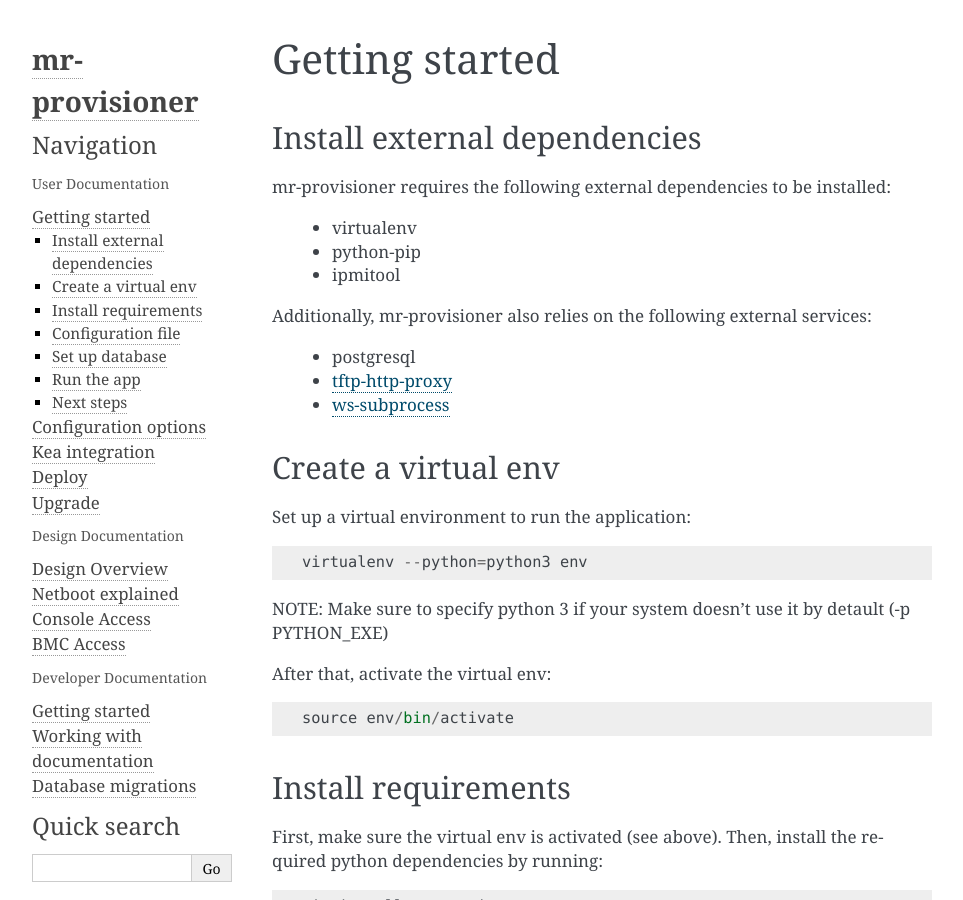
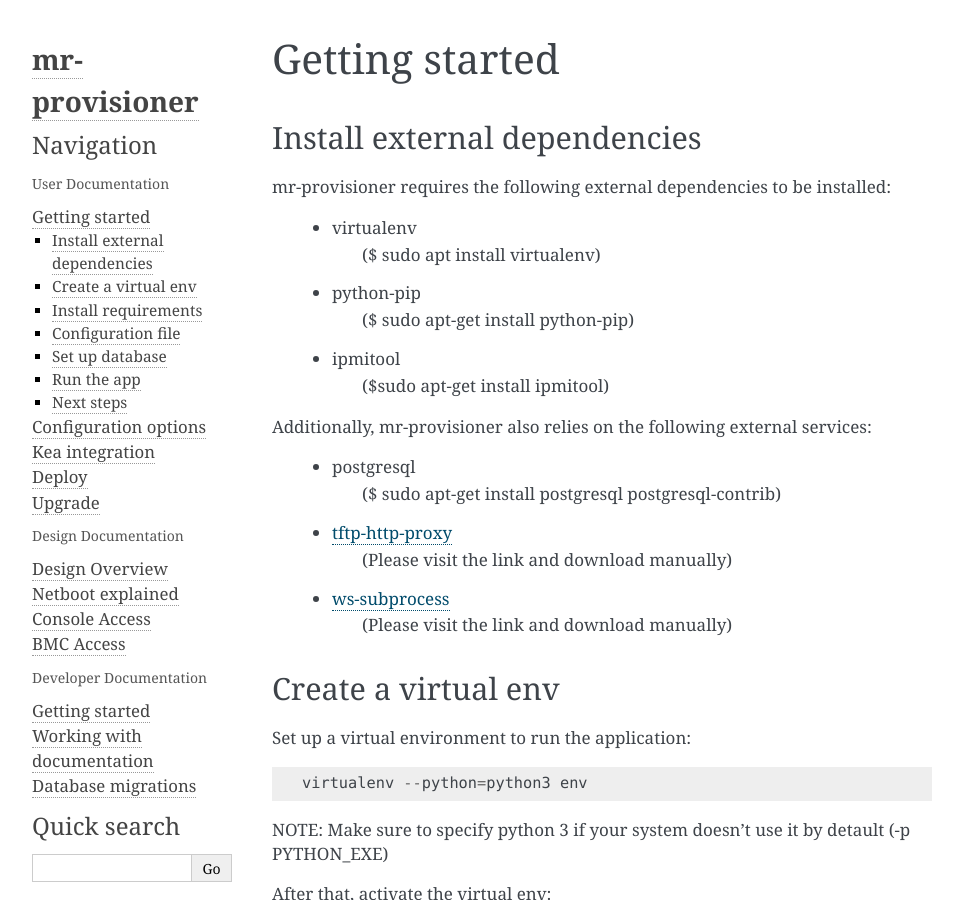
Before and after one commit to mr-provisioner/mr-provisioner, a Sphinx documentation site: the page built from docs/getting_started.rst, in a window 1280 px wide and 900 px high. Shown: the whole window, without its empty margins (148-1111 px from the left). Built offline with Sphinx 7.4.7, drawn with Linux system fonts in a browser that asks for light colours.

Commit message:
Update getting_started.rst

```diff
--- a/docs/getting_started.rst
+++ b/docs/getting_started.rst
@@ -7,14 +7,20 @@
 mr-provisioner requires the following external dependencies to be installed:
 
  - virtualenv
+            ($ sudo apt install virtualenv)
  - python-pip
+           ($ sudo apt-get  install python-pip)
  - ipmitool
+           ($sudo apt-get  install ipmitool)
 
 Additionally, mr-provisioner also relies on the following external services:
 
  - postgresql
+            ($ sudo apt-get install postgresql postgresql-contrib)
  - `tftp-http-proxy`_
+            (Please visit the link and download manually)
  - `ws-subprocess`_
+            (Please visit the link and download manually)
 
 
 Create a virtual env
```
